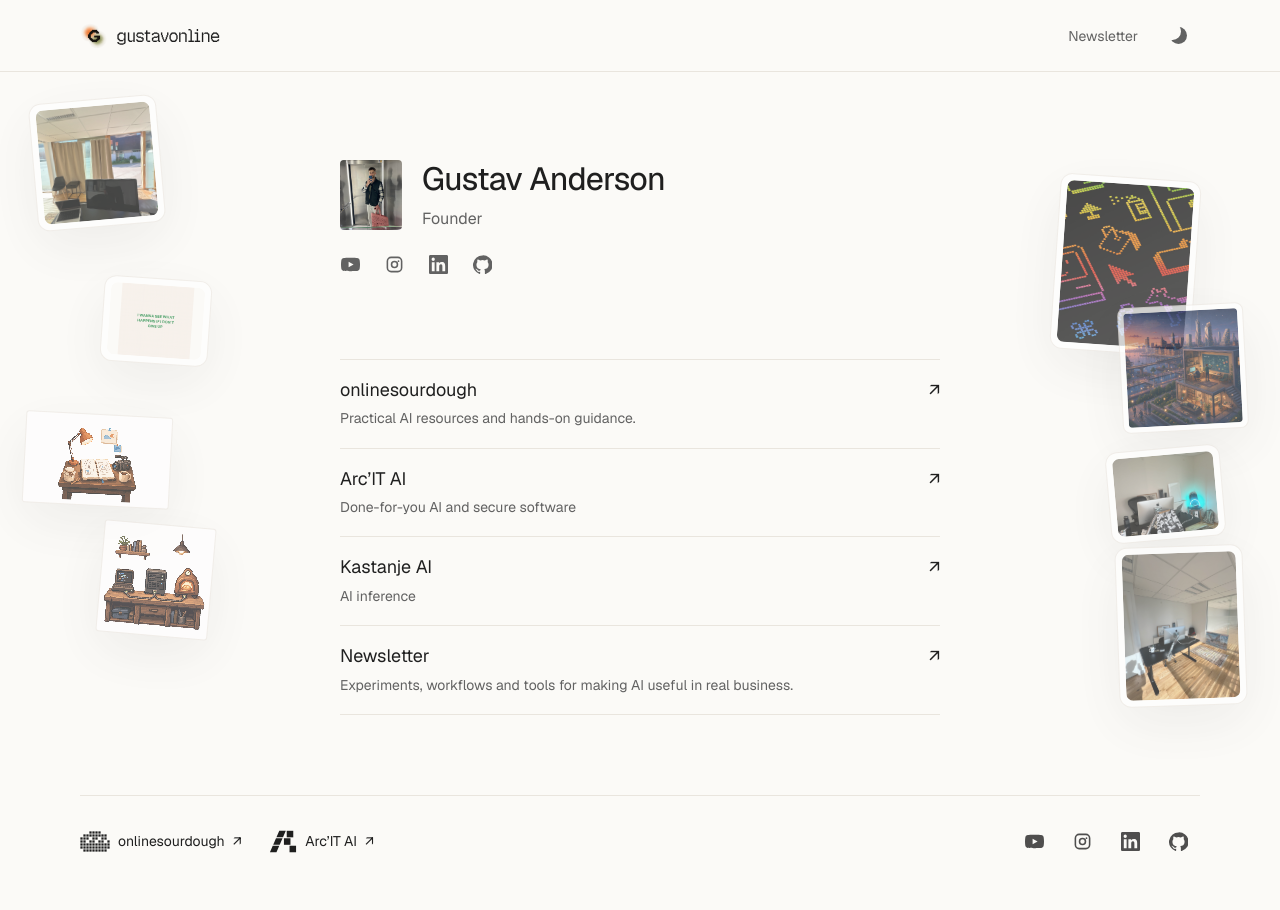
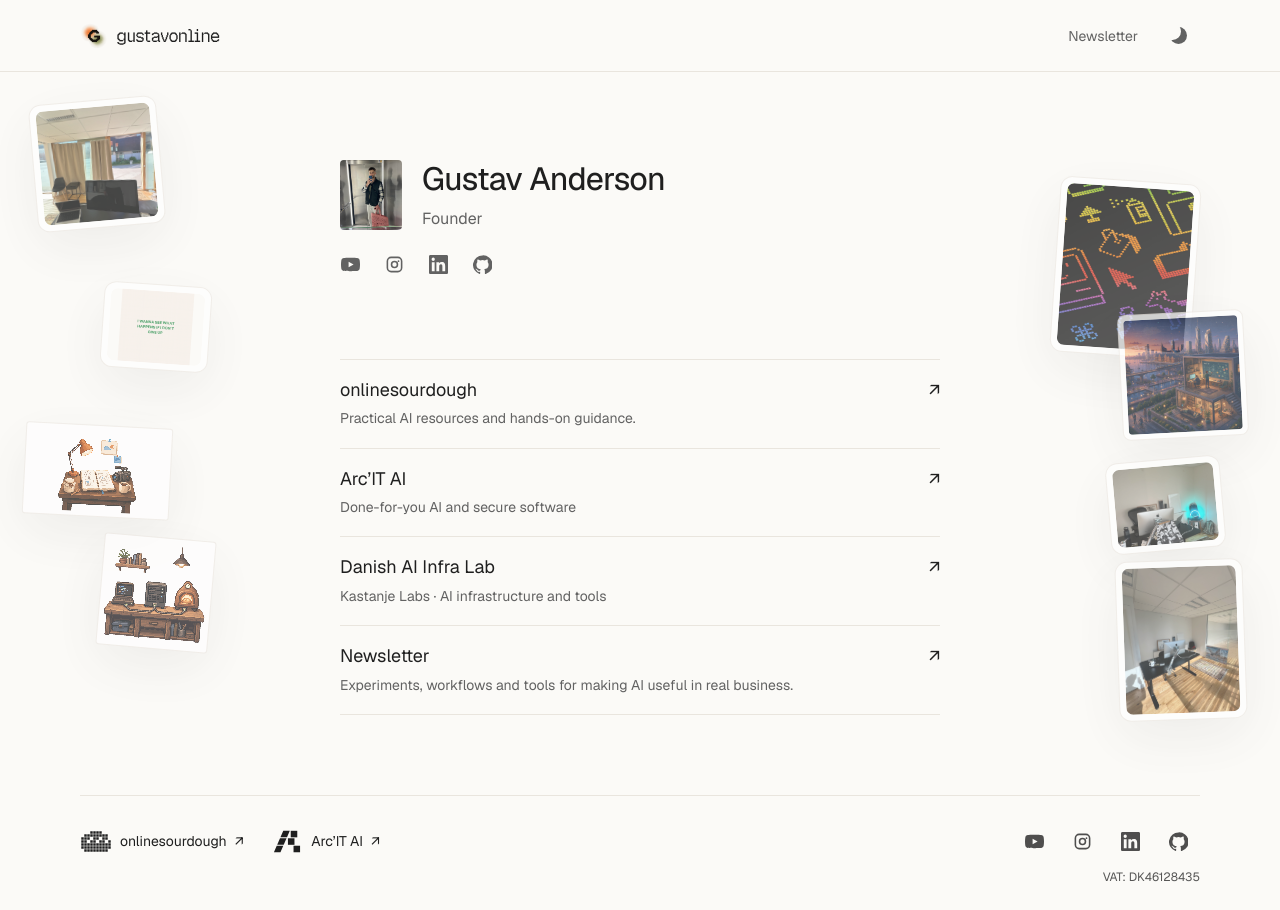
Before and after one commit to gustavonline/gustavonline-website, a React (Vite) app: page / in a window 1280 px wide. Before the commit the page ends 888 px from the top, so only its background shows below. Built offline with nearby package versions, Linux system fonts and the light colour scheme.

Commit message:
Update AI lab link and consistent family footer

```diff
--- a/src/family/Family.tsx
+++ b/src/family/Family.tsx
@@ -14,20 +14,34 @@
 ];
 
 export function FamilyFooter({ brand }: { brand: FamilyBrand }) {
-  return <div className="family-footer">
+  return (
+    <div className="family-footer">
       <nav className="family-sites" aria-label="Other sites by Gustav">
-      {(Object.keys(labels) as FamilyBrand[]).filter((key) => key !== brand).map((key) =>
+        {(Object.keys(labels) as FamilyBrand[])
+          .filter((key) => key !== brand)
+          .map((key) => (
             <a key={key} href={familyHref(key)}>
-          <FamilyMark brand={key} />
+              <span className="family-site-mark"><FamilyMark brand={key} /></span>
               {labels[key]} <span aria-hidden="true">↗</span>
-        </a>)}
+            </a>
+          ))}
       </nav>
+      <div className="family-footer-details">
         <nav className="family-social" aria-label="Social profiles">
-      {social.map(([label, href, icon]) => <a key={label} href={href} aria-label={label} title={label}>
+          {social.map(([label, href, icon]) => (
+            <a key={label} href={href} aria-label={label} title={label}>
               <BrandIcon name={icon} />
-      </a>)}
+            </a>
+          ))}
         </nav>
-  </div>;
+        <p className="family-footer-meta">
+          {brand === "gustavonline" ? "VAT: DK46128435" : (
+            <>Part of <a href={familyHref("gustavonline")}>Gustav Online</a></>
+          )}
+        </p>
+      </div>
+    </div>
+  );
 }
 
 export function NewsletterContent({ brand, children }: { brand: FamilyBrand; children?: ReactNode }) {
--- a/src/family/FamilyMark.tsx
+++ b/src/family/FamilyMark.tsx
@@ -1,6 +1,6 @@
 import type { FamilyBrand } from "./preview";
 
-// Original pixel-boule silhouette and score cuts; even gutters remain visible at small sizes.
+// Matches the canonical onlinesourdough large-pixel-v3 mark, using currentColor for each site.
 const boule = [
   "0001111000", "0111111110", "1110110110", "1101101101",
   "1111111111", "1111111111", "0111111110",
@@ -12,7 +12,7 @@
   if (brand === "onlinesourdough")
     return <svg className="family-mark family-mark-bread" viewBox="0 0 10 7" aria-hidden="true">
       {boule.flatMap((row, y) => [...row].map((cell, x) =>
-        cell === "1" ? <rect key={y * 10 + x} x={x + .125} y={y + .125} width=".75" height=".75" /> : null
+        cell === "1" ? <rect key={y * 10 + x} x={x + .09} y={y + .09} width=".82" height=".82" /> : null
       ))}
     </svg>;
   return <svg className="family-mark family-mark-arcit" viewBox="4 -4 60 60" aria-hidden="true">
--- a/src/family/family.css
+++ b/src/family/family.css
@@ -70,3 +70,17 @@
   .header-utilities { gap:10px; }
   .family-sites { column-gap:20px; font-size:14px; }
 }
+
+/* Shared footer sizing and attribution across the brand family. */
+.family-footer { align-items:flex-start; font-family:Geist,sans-serif; }
+.family-sites { flex-wrap:wrap; }
+.family-site-mark { display:grid; place-items:center; flex:none; width:32px; height:32px; }
+.family-site-mark .family-mark { width:28px; height:28px; }
+.family-site-mark .family-mark-bread { width:30px; height:21px; }
+.family-footer-details { display:flex; flex-direction:column; align-items:flex-end; gap:4px; }
+.family-footer-meta { margin:0; font-size:12px; line-height:1.5; color:inherit; opacity:.75; }
+.family-footer-meta a { color:inherit; text-decoration:none; }
+.family-footer-meta a:hover,.family-footer-meta a:focus-visible { text-decoration:underline; text-underline-offset:3px; }
+@media(max-width:620px) {
+  .family-footer-details { align-self:flex-end; }
+}
--- a/src/site-data.ts
+++ b/src/site-data.ts
@@ -88,7 +88,7 @@
         label: "Arc’IT AI",
         href: familyHref("arcitai"),
       },
-      { description: "AI inference", label: "Kastanje AI", href: "https://kastanje-demo.gustavonline.workers.dev/" },
+      { description: "Kastanje Labs · AI infrastructure and tools", label: "Danish AI Infra Lab", href: "https://github.com/kastanje-labs" },
       {
         description: "Experiments, workflows and tools for making AI useful in real business.",
         label: "Newsletter",
```
Lines whose indentation alone changed are shown as unchanged.
